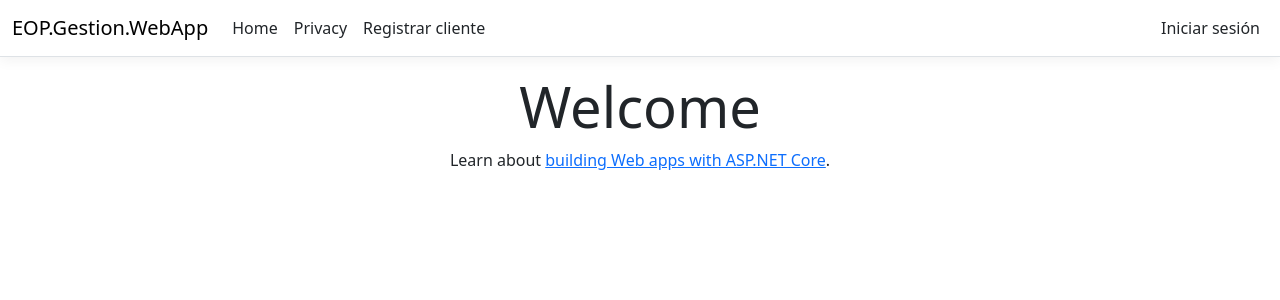
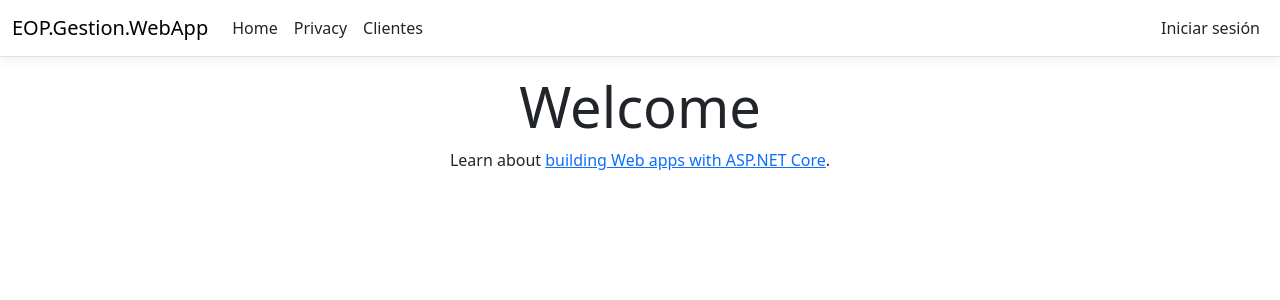
Before and after one commit to SebastianGonzalez2/EOP-Aplicacion-Gestion, an ASP.NET Core app: page / in a window 1280 px wide. Shown: the top 300 px of the page. Run offline with ASP.NET Core 8, Linux system fonts and the light colour scheme; style sheets or scripts are compiled from the project's sources; the project's own start-up code is not run, and a stand-in starts its controllers and pages; some libraries are stand-ins or nearby versions.

Commit message:
S1-T21: agregar acceso al listado de clientes en el menu

```diff
--- a/src/EOP.Gestion.WebApp/Views/Shared/_Layout.cshtml
+++ b/src/EOP.Gestion.WebApp/Views/Shared/_Layout.cshtml
@@ -27,7 +27,7 @@
                             <a class="nav-link text-dark" asp-area="" asp-controller="Home" asp-action="Privacy">Privacy</a>
                         </li>
                         <li class="nav-item">
-                            <a class="nav-link text-dark" asp-area="" asp-controller="Clientes" asp-action="Registrar">Registrar cliente</a>
+                            <a class="nav-link text-dark" asp-area="" asp-controller="Clientes" asp-action="Index">Clientes</a>
                         </li>
                     </ul>
                     <partial name="_EstadoSesionPartial" />
```
